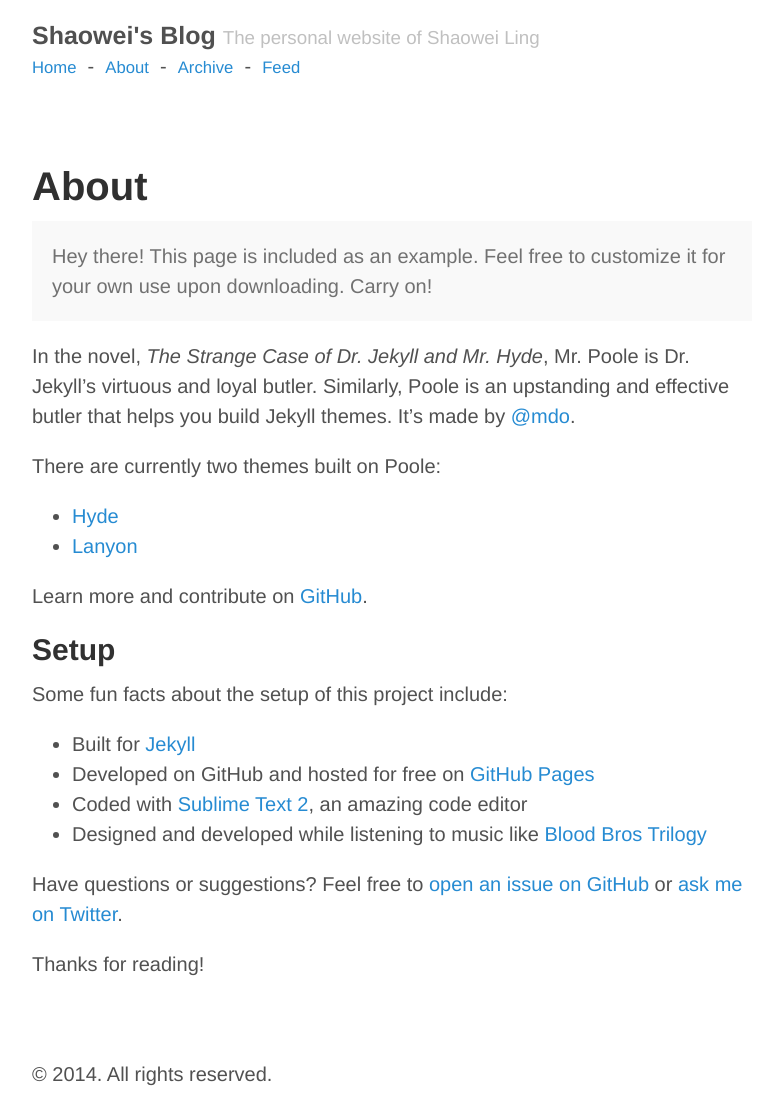
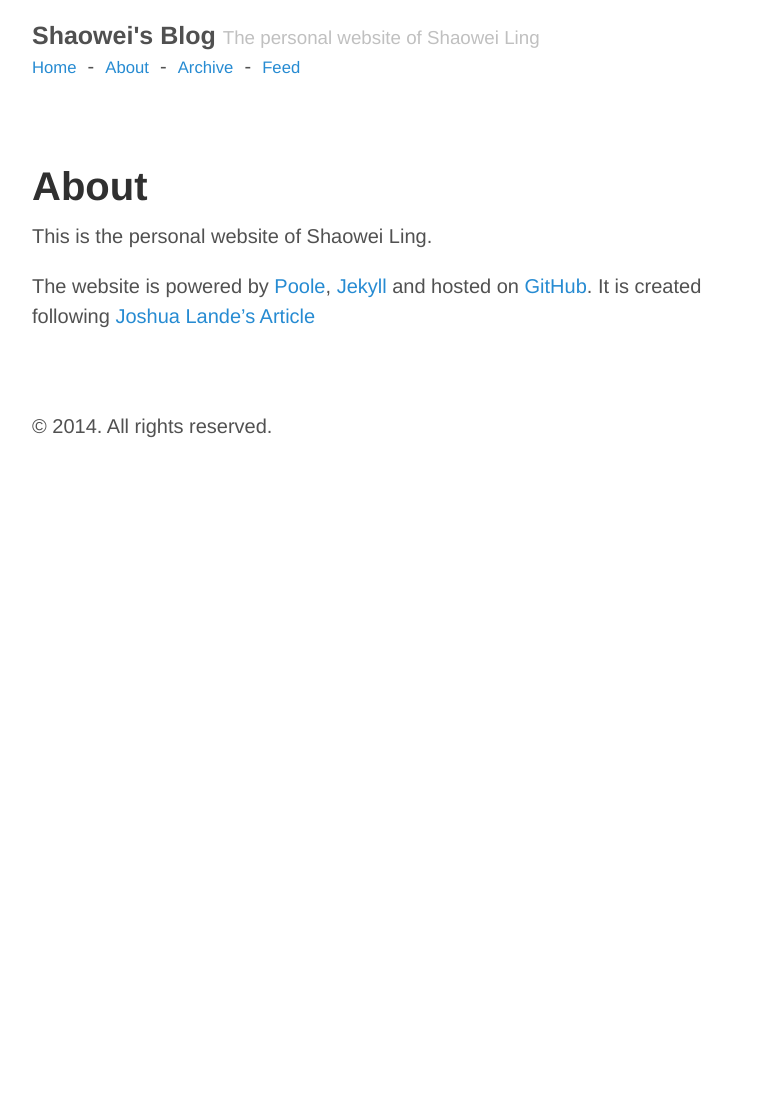
Before and after one commit to lingshaowei/lingshaowei.github.io, a Jekyll site: the page built from about.md, in a window 1280 px wide. Shown: the whole page, without its empty margins (248-1021 px from the left). Built offline with Jekyll 4.4.1, drawn with Linux system fonts in a browser that asks for light colours; Markdown is read by kramdown in place of the engine named in the settings; comment, search, counter and statistics services are not loaded; after the commit the page ends 900 px from its top, so only the background shows below that.

Commit message:
modify README file; modify about page;

```diff
--- a/about.md
+++ b/about.md
@@ -3,28 +3,11 @@ layout: page
 title: About
 ---
 
-<p class="message">
-  Hey there! This page is included as an example. Feel free to customize it for your own use upon downloading. Carry on!
-</p>
+This is the personal website of Shaowei Ling.
 
-In the novel, *The Strange Case of Dr. Jekyll and Mr. Hyde*, Mr. Poole is Dr. Jekyll's virtuous and loyal butler. Similarly, Poole is an upstanding and effective butler that helps you build Jekyll themes. It's made by [@mdo](https://twitter.com/mdo).
+The website is powered by [Poole][], [Jekyll][] and hosted on [GitHub][]. It is created following [Joshua Lande's Article][]
 
-There are currently two themes built on Poole:
-
-* [Hyde](http://hyde.getpoole.com)
-* [Lanyon](http://lanyon.getpoole.com)
-
-Learn more and contribute on [GitHub](https://github.com/poole).
-
-## Setup
-
-Some fun facts about the setup of this project include:
-
-* Built for [Jekyll](http://jekyllrb.com)
-* Developed on GitHub and hosted for free on [GitHub Pages](https://pages.github.com)
-* Coded with [Sublime Text 2](http://sublimetext.com), an amazing code editor
-* Designed and developed while listening to music like [Blood Bros Trilogy](https://soundcloud.com/maddecent/sets/blood-bros-series)
-
-Have questions or suggestions? Feel free to [open an issue on GitHub](https://github.com/poole/poole/issues/new) or [ask me on Twitter](https://twitter.com/mdo).
-
-Thanks for reading!
+[Poole]: http://getpoole.com/
+[Jekyll]: http://jekyllrb.com/
+[GitHub]: https://github.com/lingshaowei/lingshaowei.github.io
+[Joshua Lande's Article]: http://joshualande.com/jekyll-github-pages-poole/
```
Also changed, not shown: README.md.
